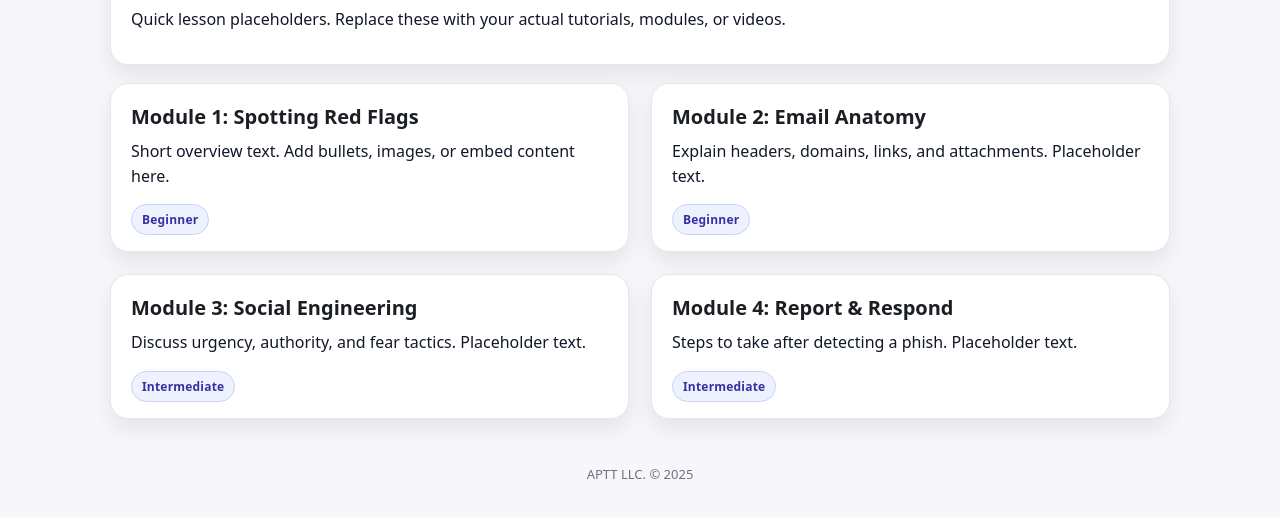
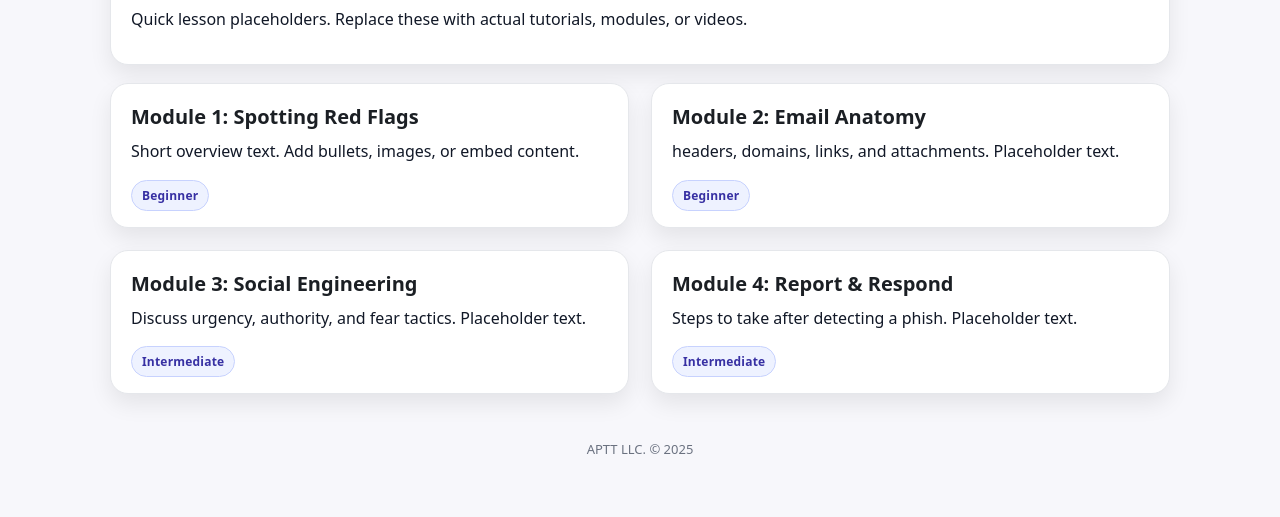
Before and after one commit to APT101/apt101.github.io, a plain HTML site: page learn.html in a window 1280 px wide. Shown: the part 153-670 px from the top of the page. Drawn offline with Linux system fonts and the light colour scheme.

Commit message:
learn.html

```diff
--- a/learn.html
+++ b/learn.html
@@ -31,19 +31,19 @@
 
     <section class="card" style="margin: 18px 0;">
       <h3>Learn</h3>
-      <p class="desc">Quick lesson placeholders. Replace these with your actual tutorials, modules, or videos.</p>
+      <p class="desc">Quick lesson placeholders. Replace these with actual tutorials, modules, or videos.</p>
     </section>
 
     <section class="grid">
       <article class="card">
         <h3>Module 1: Spotting Red Flags</h3>
-        <p class="desc">Short overview text. Add bullets, images, or embed content here.</p>
+        <p class="desc">Short overview text. Add bullets, images, or embed content.</p>
         <div class="pill">Beginner</div>
       </article>
 
       <article class="card">
         <h3>Module 2: Email Anatomy</h3>
-        <p class="desc">Explain headers, domains, links, and attachments. Placeholder text.</p>
+        <p class="desc">headers, domains, links, and attachments. Placeholder text.</p>
         <div class="pill">Beginner</div>
       </article>
 
```
